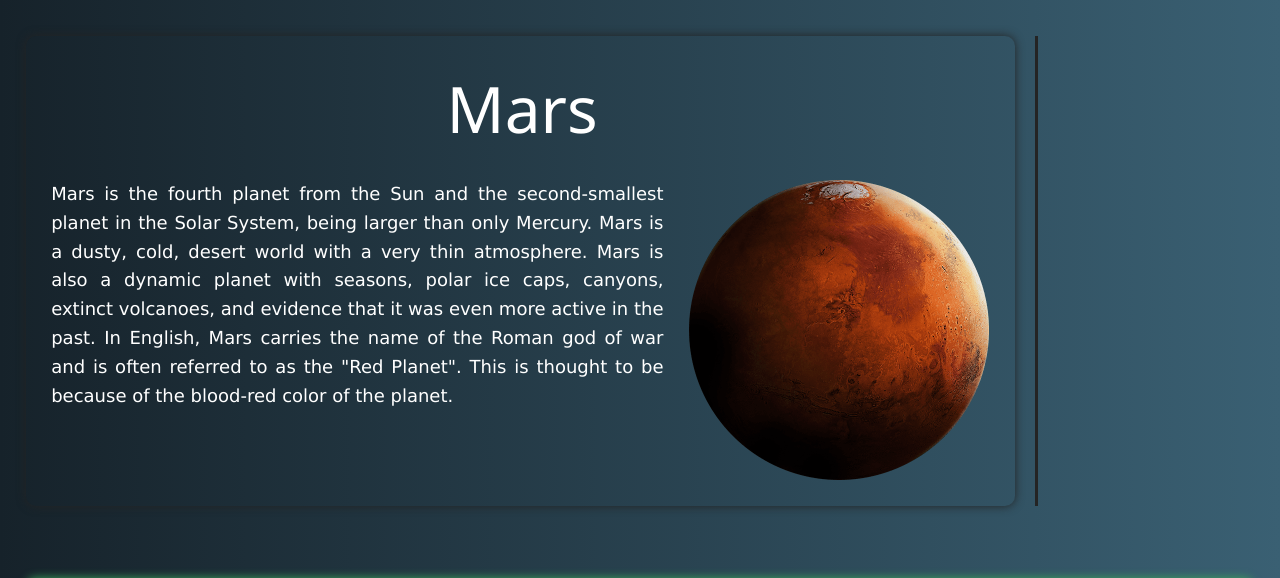
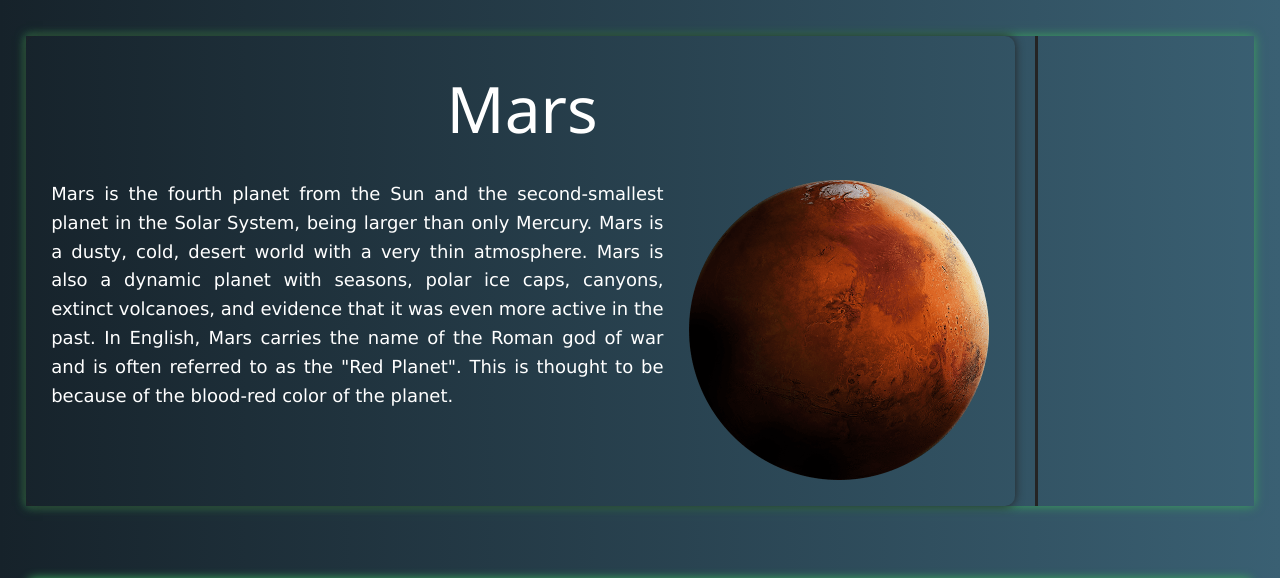
Before and after one commit to akhilsaini678/spacelearn, a Django app: page /mars/ in a window 1280 px wide. Shown: the part 52-630 px from the top of the page. Run offline with Django 4.2, Linux system fonts and the light colour scheme; some libraries are stand-ins or nearby versions.

Commit message:
Changes on  border color

```diff
--- a/static/CSS/Planets.css
+++ b/static/CSS/Planets.css
@@ -88,6 +88,7 @@ rgb(50, 200, 110);
     margin: auto;
     margin-top: 36px;
     text-align: justify;
+    box-shadow: 0 0 10px #3CA55C;
 }
 
 .mains2 p {
```
